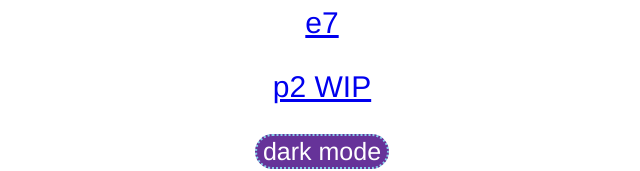
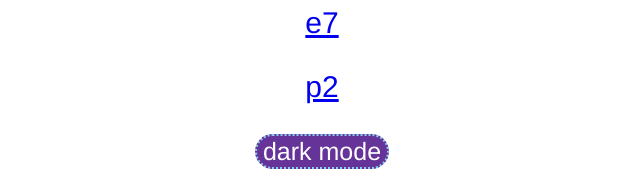
Before and after one commit to sjayamah/sjayamahaworld.github.io, a plain HTML site: page index.html in a window 1280 px wide. Shown: the part 560-731 px from the top of the page, without its empty margins (318-958 px from the left). Drawn offline with Linux system fonts and the light colour scheme.

Commit message:
Update index.html

```diff
--- a/index.html
+++ b/index.html
@@ -37,7 +37,7 @@
       </p>
       <p>
 
-      <a href="project2/index.html">p2 WIP</a>
+      <a href="project2/index.html">p2</a>
        </p>
 
 <style>
```
